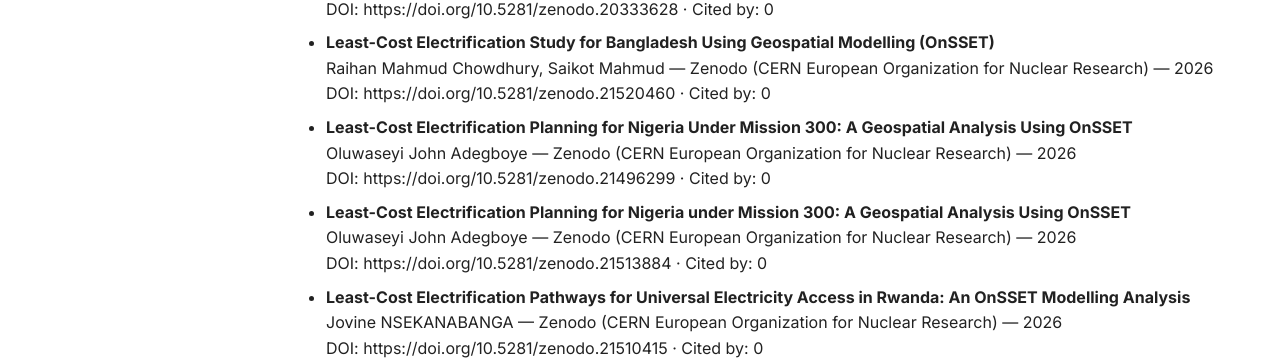
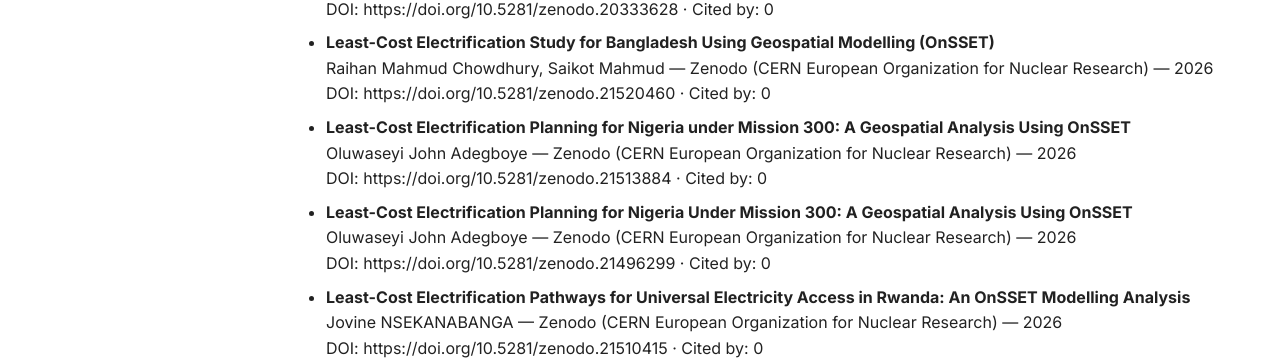
Before and after one commit to OnSSET/website, an MkDocs documentation site: the page built from docs/publications.generated.md, in a window 1280 px wide and 900 px high, scrolled down 3286 px. Shown: the part 143-505 px from the top of the window. Built offline with MkDocs 1.6.1 and Material for MkDocs 9.7.7, drawn with Linux system fonts in a browser that asks for light colours; comment, search, counter and statistics services are not loaded.

```diff
--- a/docs/publications.generated.md
+++ b/docs/publications.generated.md
@@ -134,13 +134,13 @@ No results found.
   Raihan Mahmud Chowdhury, Saikot Mahmud — Zenodo (CERN European Organization for Nuclear Research) — 2026
   DOI: https://doi.org/10.5281/zenodo.21520460 · Cited by: 0
 
+- **Least-Cost Electrification Planning for Nigeria under Mission 300: A Geospatial Analysis Using OnSSET**
+  Oluwaseyi John Adegboye — Zenodo (CERN European Organization for Nuclear Research) — 2026
+  DOI: https://doi.org/10.5281/zenodo.21513884 · Cited by: 0
+
 - **Least-Cost Electrification Planning for Nigeria Under Mission 300: A Geospatial Analysis Using OnSSET**
   Oluwaseyi John Adegboye — Zenodo (CERN European Organization for Nuclear Research) — 2026
   DOI: https://doi.org/10.5281/zenodo.21496299 · Cited by: 0
-
-- **Least-Cost Electrification Planning for Nigeria under Mission 300: A Geospatial Analysis Using OnSSET**
-  Oluwaseyi John Adegboye — Zenodo (CERN European Organization for Nuclear Research) — 2026
-  DOI: https://doi.org/10.5281/zenodo.21513884 · Cited by: 0
 
 - **Least-Cost Electrification Pathways for Universal Electricity Access in Rwanda: An OnSSET Modelling Analysis**
   Jovine NSEKANABANGA — Zenodo (CERN European Organization for Nuclear Research) — 2026
```
